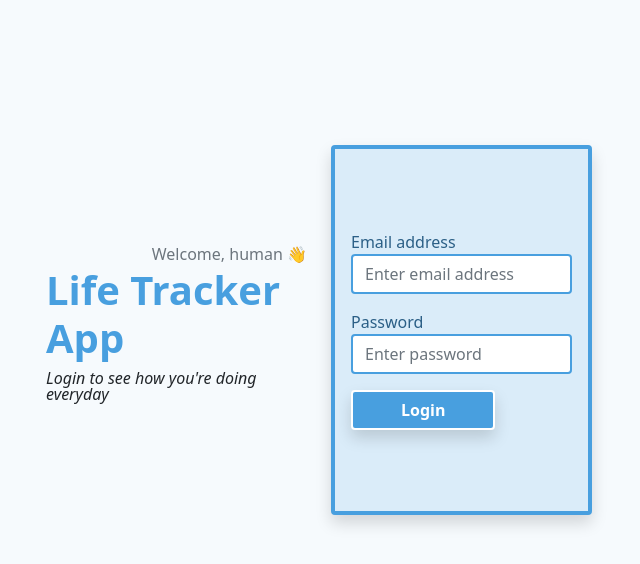
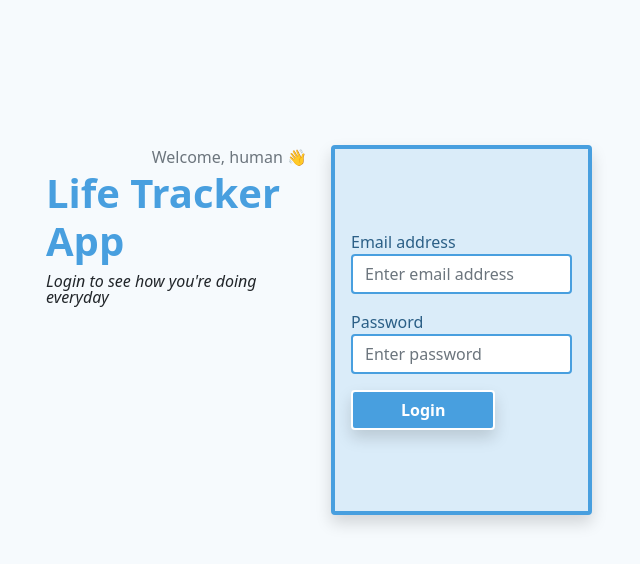
Before and after one commit to cyonii/life-tracker, a React (Create React App) app: page / in a window 1280 px wide. Shown: the top 564 px of the page, without its empty margins (321-961 px from the left). Built offline with nearby package versions, Linux system fonts and the light colour scheme.

Commit message:
Remove row alignment

```diff
--- a/src/components/authentication/index.js
+++ b/src/components/authentication/index.js
@@ -12,7 +12,7 @@ export default function Authentication() {
   return (
     <Container className="py-5">
       <hr className="my-5 bg-transparent d-none d-md-block" />
-      <Row className="justify-content-center align-items-center gy-5 gy-md-0">
+      <Row className="justify-content-center gy-5 gy-md-0">
         <Col xs={12} md={6} lg={4} xl={3}>
           <p className="text-md-end text-muted mb-0">Welcome, human 👋</p>
           <h1 className="display-6 text-primary fw-bold">Life Tracker App</h1>
```
